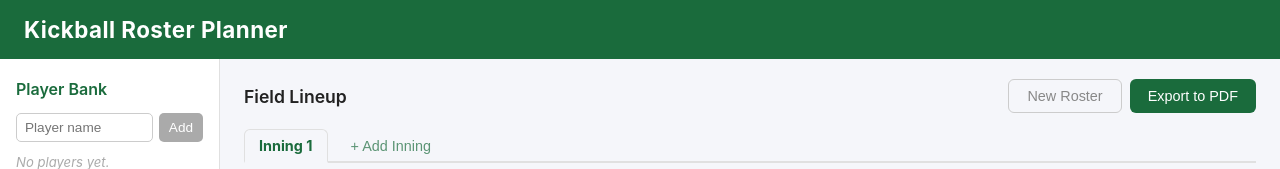
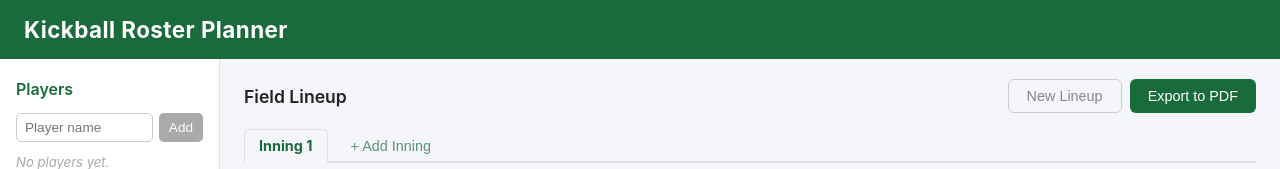
Before and after one commit to kneehaul/kickball-planner, a React (Vite) app: page / in a window 1280 px wide. Shown: the top 169 px of the page. Built offline with nearby package versions, Linux system fonts and the light colour scheme.

Commit message:
break apart delete buttons

```diff
--- a/src/App.css
+++ b/src/App.css
@@ -106,11 +106,39 @@ body {
 }
 
 /* ── Player Bank ── */
+.player-bank-header {
+  display: flex;
+  align-items: center;
+  justify-content: space-between;
+  margin-bottom: 14px;
+}
+
 .player-bank h2 {
   font-size: 1rem;
   font-weight: 600;
-  margin-bottom: 14px;
   color: #1a6b3c;
+}
+
+.clear-players-btn {
+  background: none;
+  border: 1px solid #ddd;
+  border-radius: 50%;
+  width: 26px;
+  height: 26px;
+  display: flex;
+  align-items: center;
+  justify-content: center;
+  font-size: 1rem;
+  color: #aaa;
+  cursor: pointer;
+  line-height: 1;
+  padding: 0;
+  transition: color 0.1s, border-color 0.1s;
+}
+
+.clear-players-btn:hover {
+  color: #c0392b;
+  border-color: #c0392b;
 }
 
 .add-player-form {
--- a/src/App.jsx
+++ b/src/App.jsx
@@ -136,6 +136,16 @@ export default function App() {
     }
   }
 
+  function clearPlayers() {
+    setPlayers([])
+    setPlayerColors({})
+    setRoster(prev => {
+      const next = {}
+      for (const inning of innings) next[inning] = emptyInning()
+      return next
+    })
+  }
+
   function addPlayer(name) {
     const trimmed = name.trim()
     if (!trimmed || players.includes(trimmed)) return
@@ -197,6 +207,7 @@ export default function App() {
             innings={innings}
             onAdd={addPlayer}
             onRemove={removePlayer}
+            onClearAll={clearPlayers}
           />
         </aside>
         <main className="main-content">
@@ -204,14 +215,13 @@ export default function App() {
             <h2>Field Lineup</h2>
             <div className="header-actions">
               <button className="new-roster-btn" onClick={() => {
-                if (!window.confirm('Start a new roster? This will clear all players and assignments.')) return
-                setPlayers([])
-                setPlayerColors({})
+                if (!window.confirm('Start a new lineup? This will clear all innings and assignments.')) return
                 setInnings([1])
                 setRoster({ 1: emptyInning() })
                 setActiveInning(1)
+                setInningNames({})
               }}>
-                New Roster
+                New Lineup
               </button>
               <button className="export-btn" onClick={() => window.print()}>
                 Export to PDF
--- a/src/components/PlayerBank.jsx
+++ b/src/components/PlayerBank.jsx
@@ -1,6 +1,6 @@
 import React, { useState } from 'react'
 
-export default function PlayerBank({ players, playerColors, roster, innings, onAdd, onRemove }) {
+export default function PlayerBank({ players, playerColors, roster, innings, onAdd, onRemove, onClearAll }) {
   const [input, setInput] = useState('')
 
   function isAssigned(name) {
@@ -20,7 +20,22 @@ export default function PlayerBank({ players, playerColors, roster, innings, onA
 
   return (
     <div className="player-bank">
-      <h2>Player Bank</h2>
+      <div className="player-bank-header">
+        <h2>Players</h2>
+        {players.length > 0 && (
+          <button
+            className="clear-players-btn"
+            title="Remove all players"
+            onClick={() => {
+              if (window.confirm('Remove all players? This will also clear all inning assignments.')) {
+                onClearAll()
+              }
+            }}
+          >
+            ↺
+          </button>
+        )}
+      </div>
       <form className="add-player-form" onSubmit={handleSubmit}>
         <input
           type="text"
```
